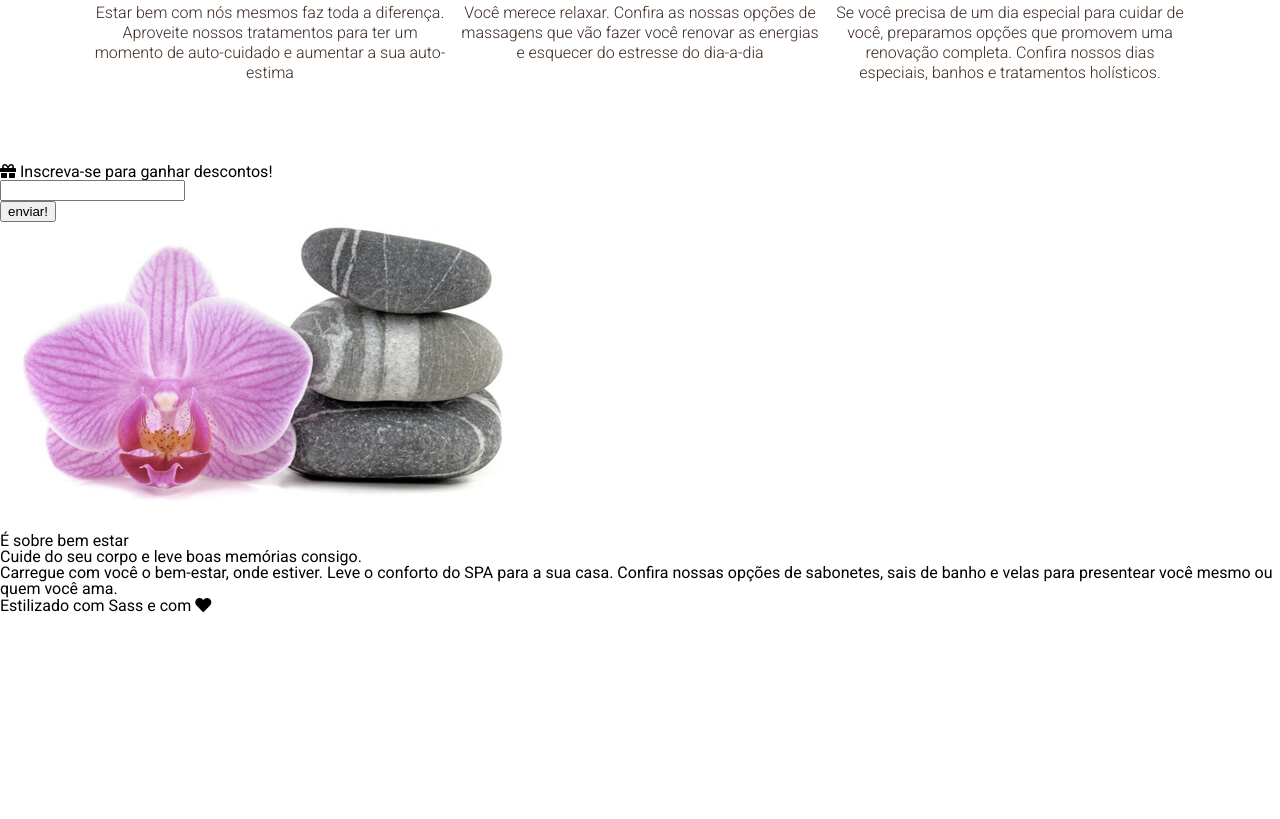
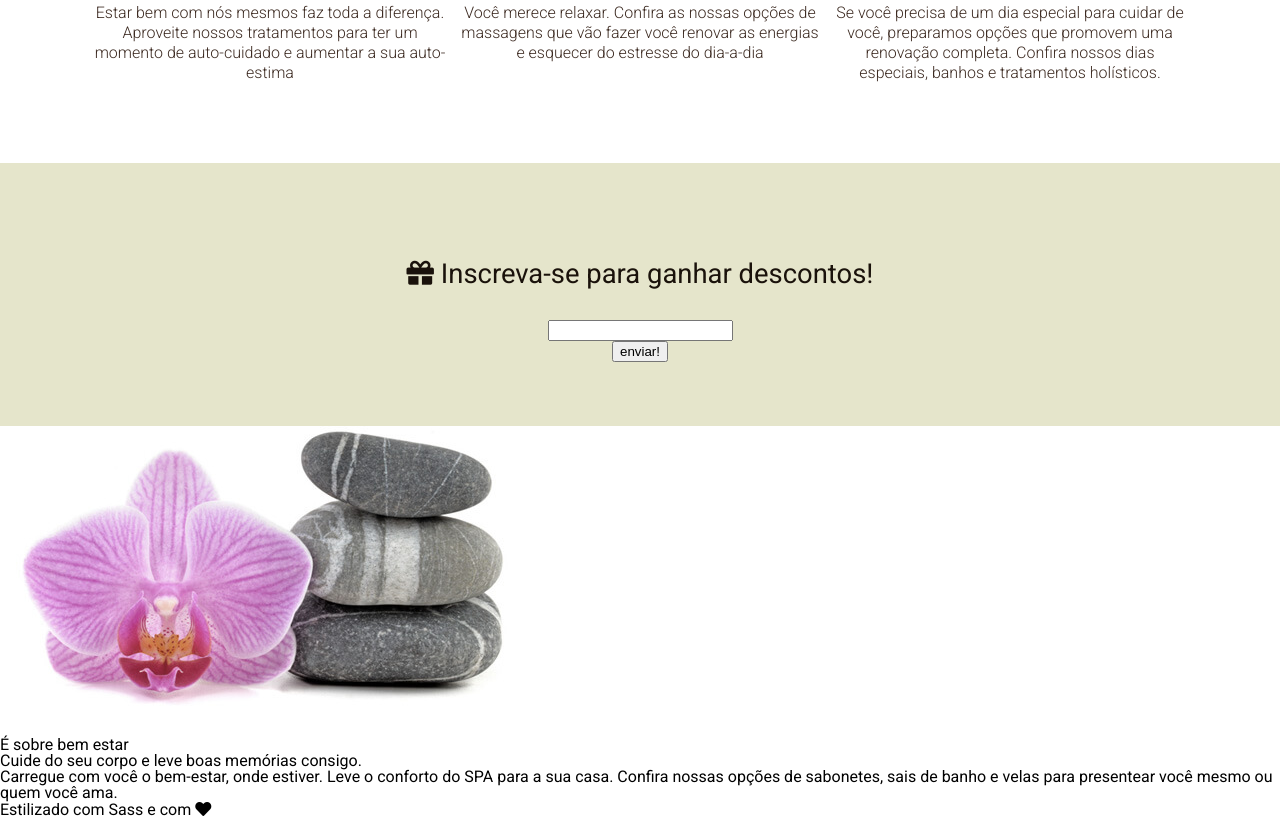
Before and after one commit to YuriCF1/Proj.Study-Sass-01, a plain HTML site: page index.html in a window 1280 px wide. Shown: the part 974-1793 px from the top of the page. Before the commit the page ends 1589 px from the top, so only its background shows below. Drawn offline with nearby package versions, Linux system fonts and the light colour scheme.

Commit message:
Setting the coupon styles

```diff
--- /dev/null
+++ b/styles/componentes/_cupom.scss
@@ -0,0 +1,15 @@
+@import "../abstract/variaveis";
+
+#cupom {
+  background-color: $cor-terciaria;
+  padding: 4rem;
+  text-align: center;
+  .texto {
+    color: $cor-primaria;
+    h2 {
+      margin: 2rem;
+      font-size: $tamanho-do-texto / 1.75;
+      color: $cor-primaria;
+    }
+  }
+}
--- a/styles/style.scss
+++ b/styles/style.scss
@@ -47,3 +47,4 @@ body {
 @import "./componentes/navbar";
 @import "./componentes/banner";
 @import "./componentes/servicos";
+@import "./componentes/cupom";
```
Also changed, not shown: styles/style.css, 1 other file.
